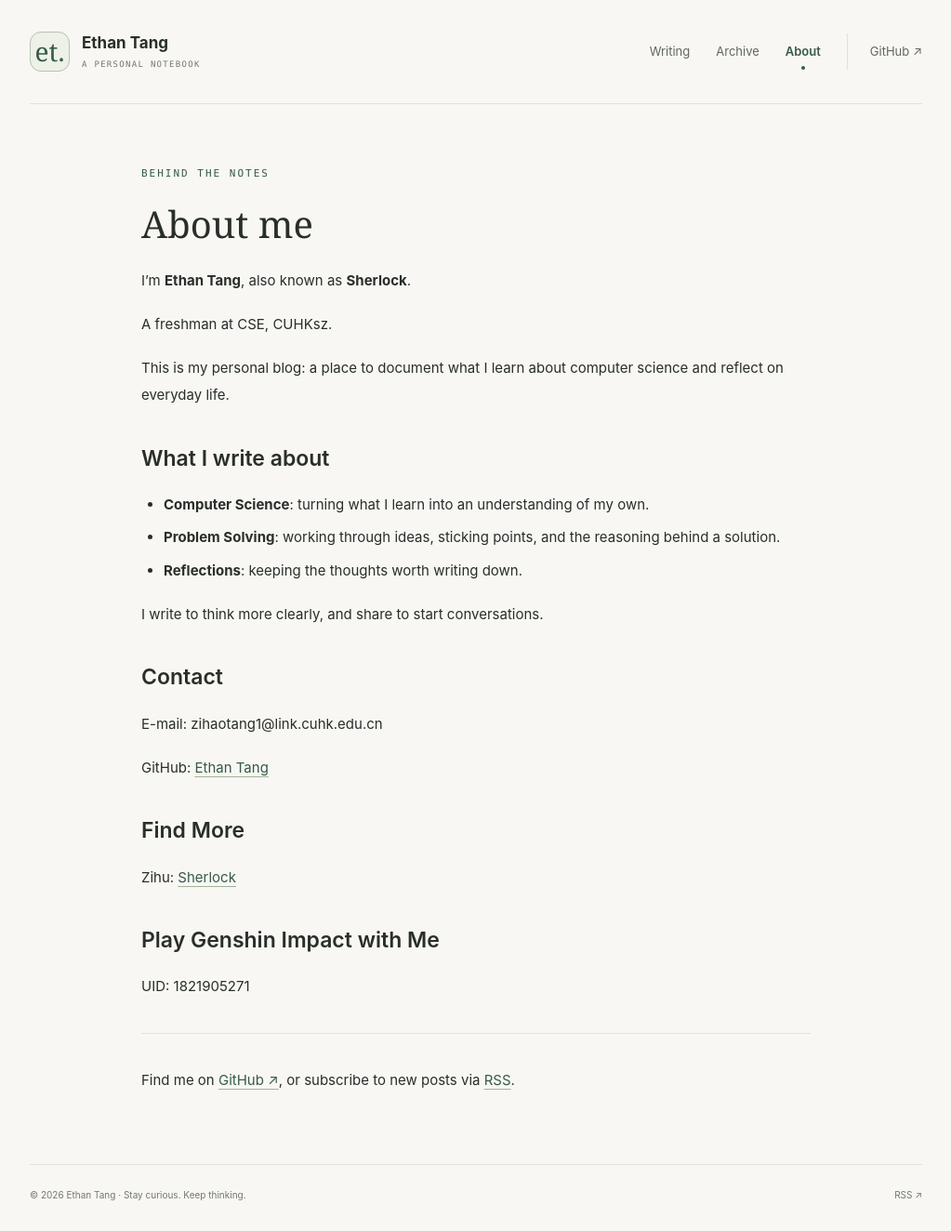
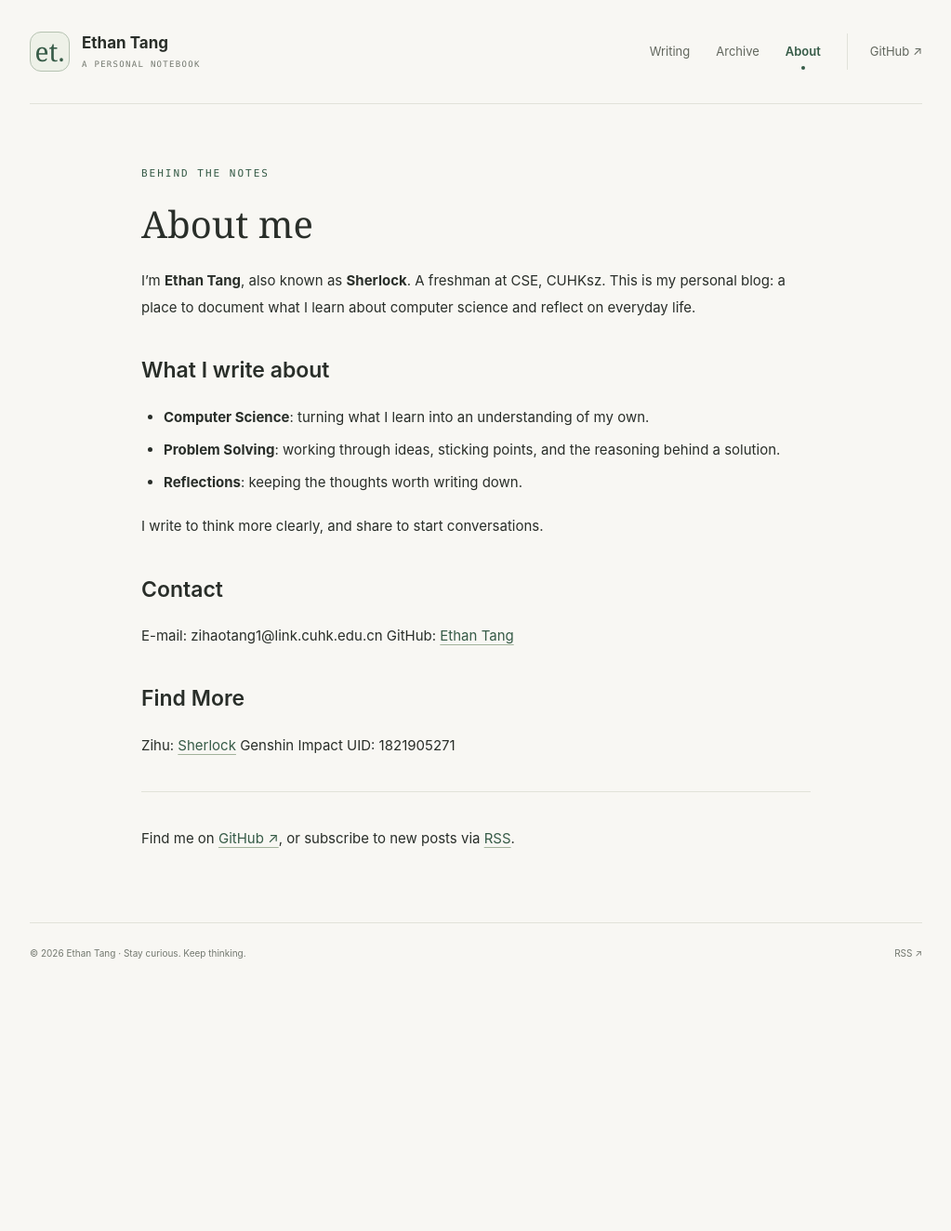
Before and after one commit to ethanzihao/ethanzihao.github.io, a Jekyll site: the page built from about.md, in a window 1280 px wide. Shown: the whole page at 93% size, without its empty margins (128-1151 px from the left). Built offline with Jekyll 4.4.1, drawn with Linux system fonts in a browser that asks for light colours; after the commit the page ends 1064 px from its top, so only the background shows below that.

Commit message:
Revert "Add \n"
This reverts commit 65279661755c9b721329acbffd89e493944a2ab7.

```diff
--- a/about.md
+++ b/about.md
@@ -6,9 +6,7 @@ nav: about
 permalink: /about/
 ---
 I’m **Ethan Tang**, also known as **Sherlock**.
-
 A freshman at CSE, CUHKsz.
-
 This is my personal blog: a place to document what I learn about computer science and reflect on everyday life.
 
 ## What I write about
@@ -21,14 +19,11 @@ I write to think more clearly, and share to start conversations.
 
 ## Contact
 E-mail: zihaotang1@link.cuhk.edu.cn
-
 GitHub: [Ethan Tang](https://github.com/ethanzihao)
 
 ## Find More
 Zihu: [Sherlock](https://www.zhihu.com/people/sherlock-41-52-28)
-
-## Play Genshin Impact with Me
-UID: 1821905271
+Genshin Impact UID: 1821905271
 
 ---
 
```
